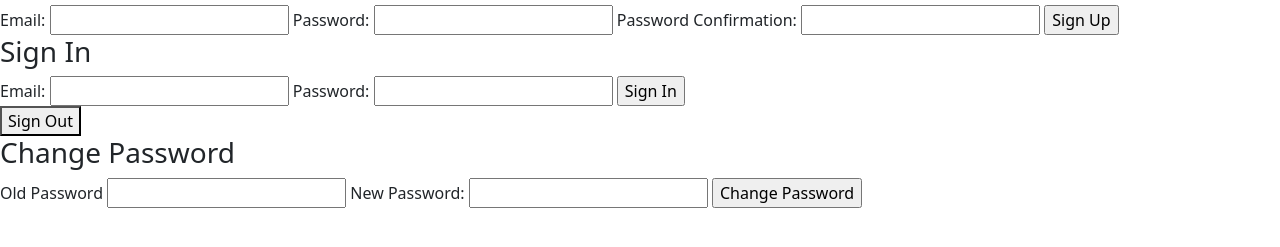
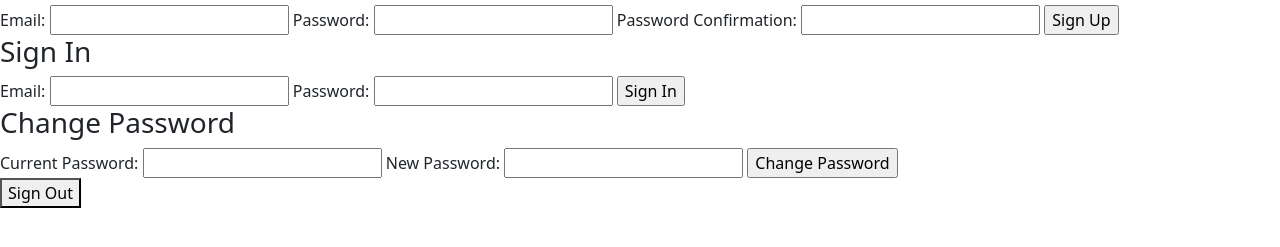
Before and after one commit to nickwilkerson/hikeColorado-client, a website built with webpack: page index.html in a window 1280 px wide. Shown: the part 101-348 px from the top of the page. Built offline with nearby package versions, Linux system fonts and the light colour scheme.

Commit message:
Fixed html text on change password

```diff
--- a/index.html
+++ b/index.html
@@ -43,16 +43,20 @@
 
       <!-- Sign In End -->
 
-        <button id="sign-out" type="button">Sign Out</button>
+      <!-- Change Password Start -->
 
           <h3>Change Password</h3>
           <form id="change-password">
-            <label>Old Password</label>
+            <label>Current Password:</label>
             <input name="passwords[old]" type="password">
             <label>New Password:</label>
             <input name="passwords[new]" type="password">
             <input type="submit" value="Change Password">
           </form>
 
+      <!-- Change Password End -->
+
+          <button id="sign-out" type="button">Sign Out</button>
+
     </body>
 </html>
```
